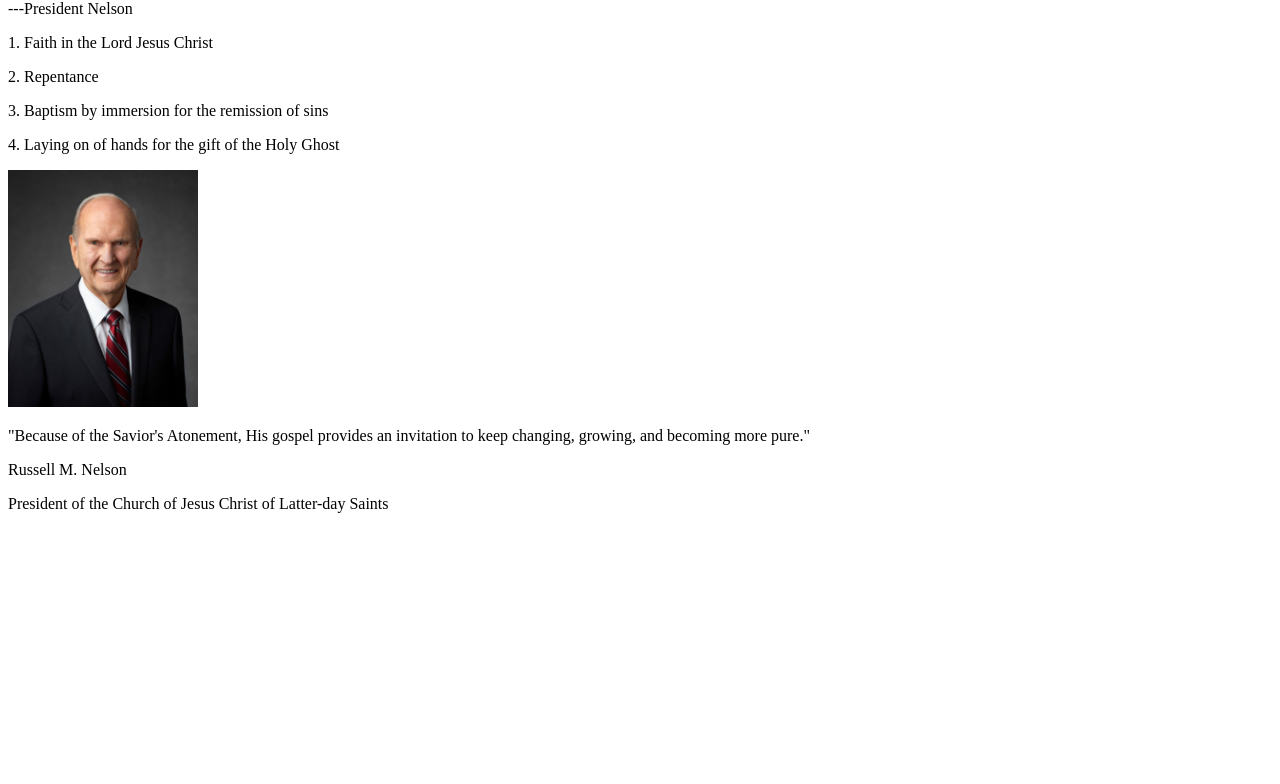
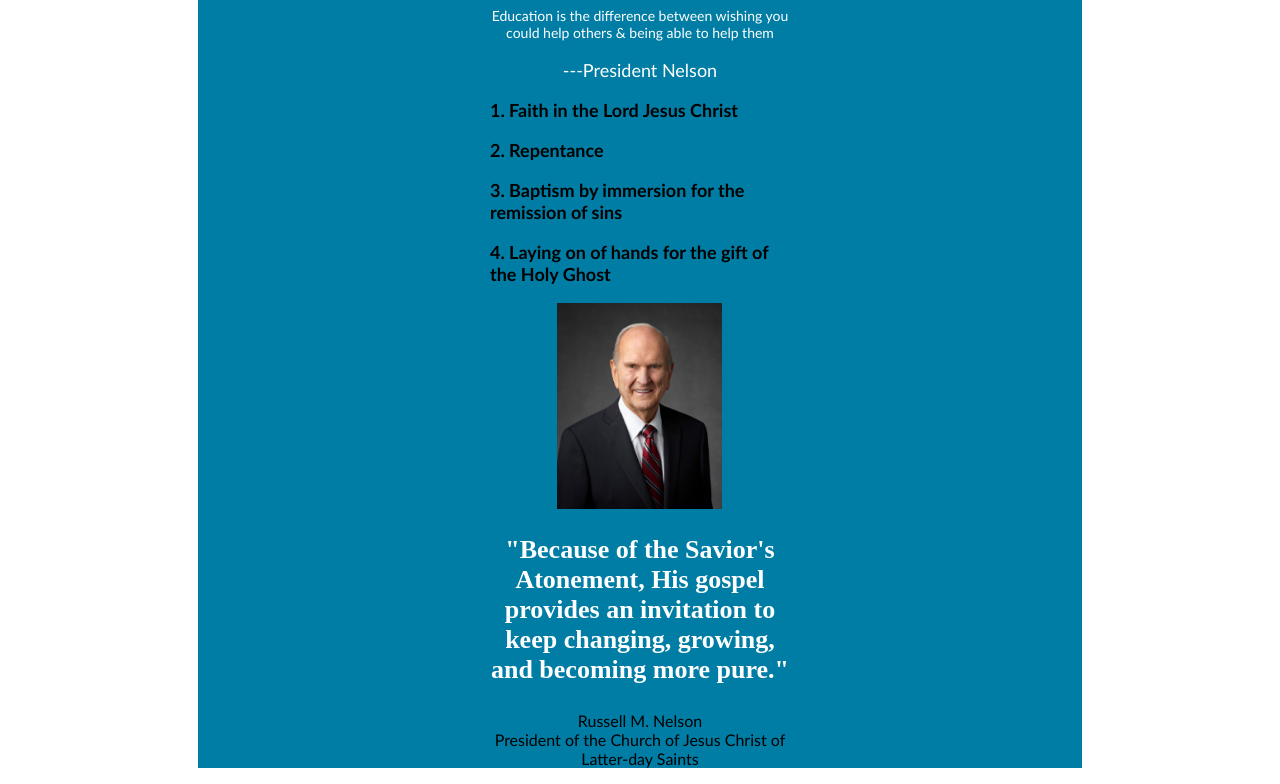
Before and after one commit to LukeWellsey/wdd130, a plain HTML site: page ICE Challenges/W04/w04-ICE.html in a window 1280 px wide. Shown: the part 114-898 px from the top of the page. Before the commit the page ends 800 px from the top, so only its background shows below. Drawn offline with Linux system fonts and the light colour scheme.

Commit message:
Done with ICE challenge w04

```diff
--- a/ICE Challenges/W04/W04.css
+++ b/ICE Challenges/W04/W04.css
@@ -1,3 +1,47 @@
+.body {
+    background-color: #007DA5;
+    font-family: Calibri;
+    width: 70%;
+    margin: 0 auto;
+}
+.main {
+    width: 300px;
+    margin: 0 auto;
+}
+.header {
+    text-align: center;
+    color: white;
+}
+.header:hover {
+    color: black;
+}
+.centered-header {
+    text-align: center;
+    color: white;
+    font-size: 14px;
+}
+.centered-header-source {
+    text-align: center;
+    color: white;
+    font-size: 18px;
+}
+.steps {
+    font-weight: bold;
+    font-size: 18px;
+}
+.quote {
+    text-align: center;
+    font-size: 26px;
+    font-weight: bold;
+    font-family: 'Times New Roman';
+    color: white;
+}
+.quote-source {
+    text-align: center;
+    font-weight: 500;
+}
 img {
-    width: 15%;
+    width: 55%;
+    display: block;
+    margin: 0 auto;
 }
--- a/ICE Challenges/W04/w04-ICE.html
+++ b/ICE Challenges/W04/w04-ICE.html
@@ -7,23 +7,26 @@
     <link href="W04.css" rel="stylesheet">
 </head>
 <body>
+    <div class="body">
+        <div class="main">
             <header>
-        <h1> Education</h1>
+                <h1 class="header"><br>Education</h1>
 
             </header>
             <main>
-        <p>Education is the difference between wishing you could help others & being able to help them</p>
-        <p>---President Nelson </p>
-        <p>1. Faith in the Lord Jesus Christ</p>
-        <p>2. Repentance</p>
-        <p>3. Baptism by immersion for the remission of sins</p>
-        <p>4. Laying on of hands for the gift of the Holy Ghost</p>
+                <p class="centered-header">Education is the difference between wishing you could help others & being able to help them</p>
+                <p class="centered-header-source">---President Nelson </p>
+                <p class="steps">1. Faith in the Lord Jesus Christ</p>
+                <p class="steps">2. Repentance</p>
+                <p class="steps">3. Baptism by immersion for the remission of sins</p>
+                <p class="steps">4. Laying on of hands for the gift of the Holy Ghost</p>
                 <img src="/ICE Challenges/images/PresNelson.jpeg" alt="An image of Pres. Nelson">
-        <p>"Because of the Savior's Atonement, His gospel provides an invitation to keep changing, growing, and becoming more pure."</p>
+                <p class="quote">"Because of the Savior's Atonement, His gospel provides an invitation to keep changing, growing, and becoming more pure."</p>
             </main>
             <footer>
-        <p>Russell M. Nelson</p>
-        <p>President of the Church of Jesus Christ of Latter-day Saints</p>
+                <p class='quote-source'>Russell M. Nelson<br>President of the Church of Jesus Christ of Latter-day Saints</p>
             </footer>
+        </div>
+    </div>
 </body>
 </html>
```
Lines whose indentation alone changed are shown as unchanged.
